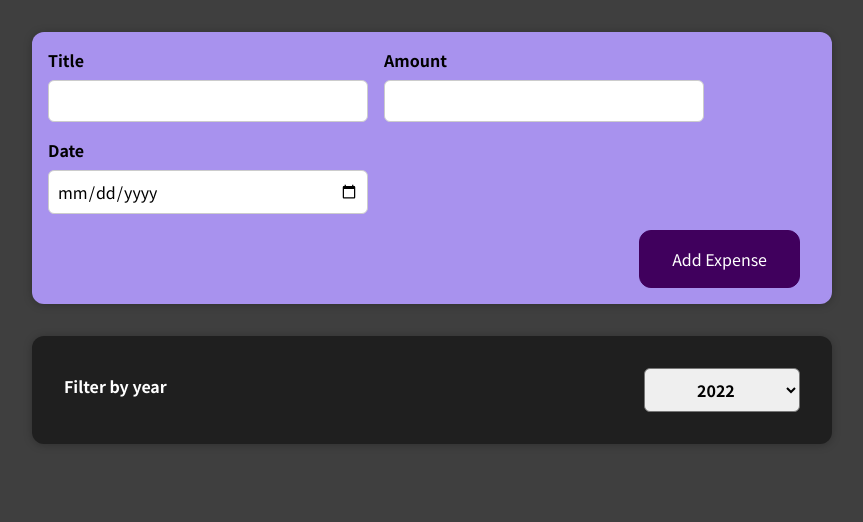
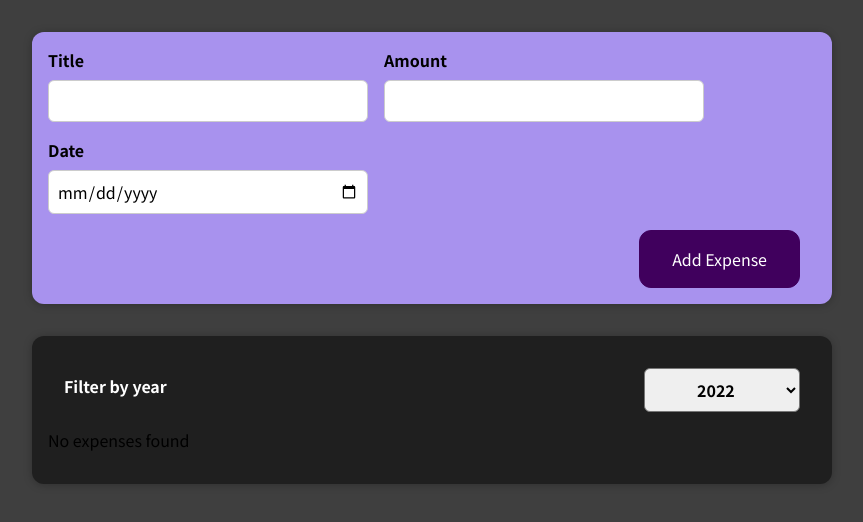
Before and after one commit to ryansereno/expense-tracker, a React (Create React App) app: page / in a window 1280 px wide. Shown: the top 522 px of the page, without its empty margins (208-1071 px from the left). Built offline with nearby package versions, Linux system fonts and the light colour scheme.

Commit message:
added conditional rendering

```diff
--- a/src/components/Expenses/Expenses.js
+++ b/src/components/Expenses/Expenses.js
@@ -10,9 +10,22 @@
     setEnteredYear(enteredYear);
   };
 
-  const filteredExpenses = props.items.filter(item => {
+  const filteredExpenses = props.items.filter((item) => {
     return item.date.getFullYear().toString() === enteredYear;
   });
+
+  let expensesContent = <p> No expenses found</p>;
+
+  if (filteredExpenses.length > 0) {
+    expensesContent = filteredExpenses.map((item) => (
+      <ExpenseItem
+        key={item.id}
+        title={item.title}
+        amount={item.amount}
+        date={item.date}
+      ></ExpenseItem>
+    ));
+  }
 
   return (
     <div>
@@ -21,16 +34,7 @@
           onChangeYear={setFilterYearHandler}
           selectedYear={enteredYear}
         />
-        {filteredExpenses.map((item) => {
-          return (
-            <ExpenseItem
-              key={item.id}
-              title={item.title}
-              amount={item.amount}
-              date={item.date}
-            ></ExpenseItem>
-          );
-        })}
+        {expensesContent}
       </Card>
     </div>
   );
```
